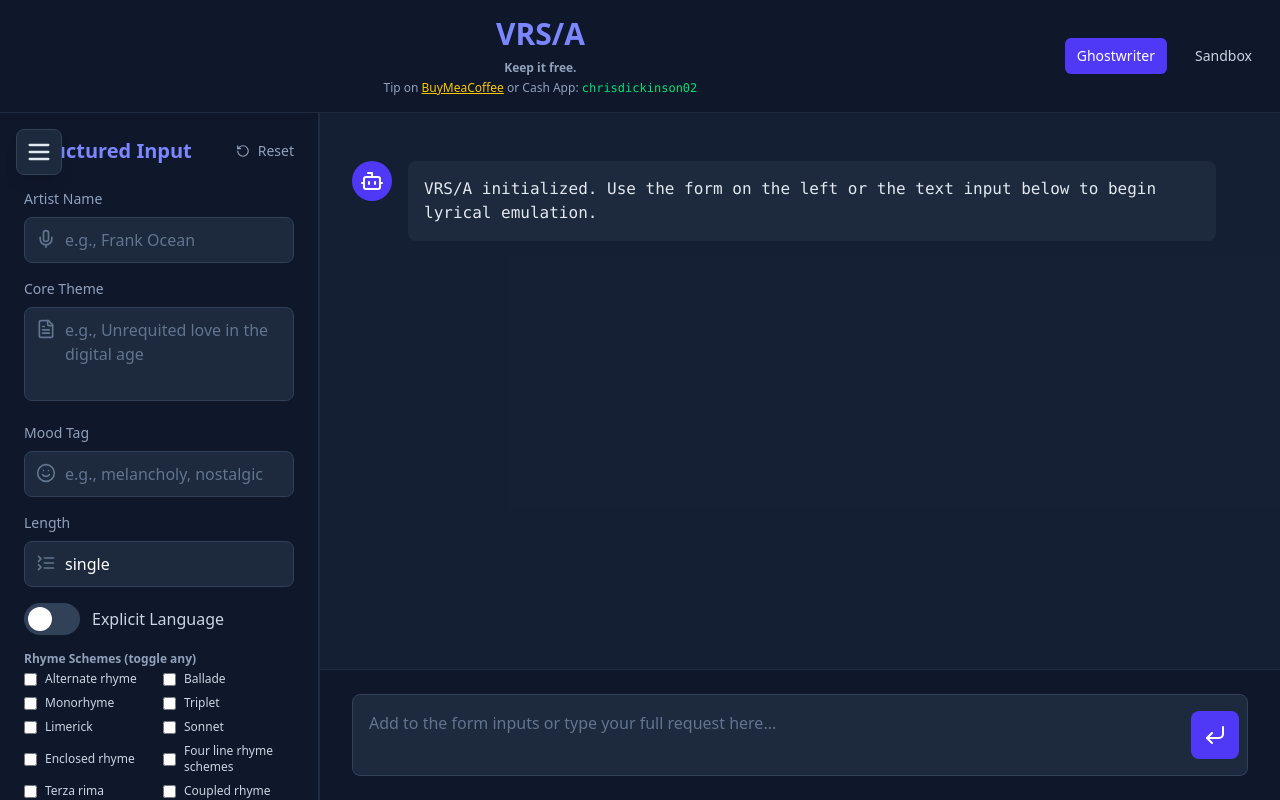
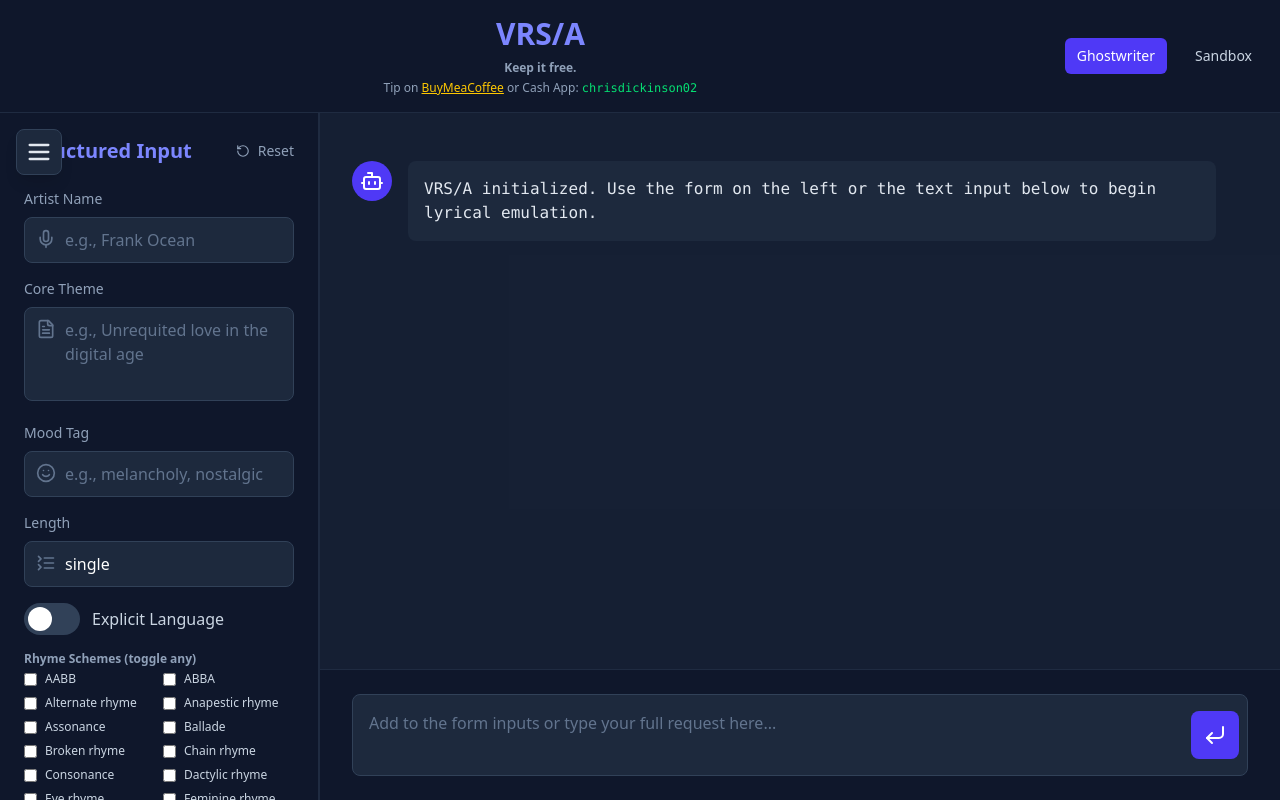
Before and after one commit to theelderemo/vrsatest, a React (Vite) app: page / in a window 1280 px wide. Built offline with nearby package versions, Linux system fonts and the light colour scheme.

Commit message:
update rhymeschemes

```diff
--- a/src/App.jsx
+++ b/src/App.jsx
@@ -35,7 +35,32 @@ const Header = ({ currentPage, setCurrentPage }) => {
 // --- Ghostwriter Page Components ---
 
 const rhymeSchemesList = [
-  "Alternate rhyme", "Ballade", "Monorhyme", "Triplet", "Limerick", "Sonnet", "Enclosed rhyme", "Four line rhyme schemes", "Terza rima", "Coupled rhyme", "Couplet", "End rhyme", "Eye rhyme", "Internal rhyme", "Slant rhyme", "Villanelle", "AABB", "ABBA", "Feminine rhyme", "Exact rhyme", "Imperfect or half rhyme", "Keatsian Ode", "Perfect rhyme"
+  "AABB",
+  "ABBA",
+  "Alternate rhyme",
+  "Anapestic rhyme",
+  "Assonance",
+  "Ballade",
+  "Broken rhyme",
+  "Chain rhyme",
+  "Consonance",
+  "Dactylic rhyme",
+  "Eye rhyme",
+  "Feminine rhyme",
+  "Four line rhyme schemes",
+  "Head rhyme",
+  "Internal rhyme",
+  "Keatsian Ode",
+  "Limerick",
+  "Masculine rhyme",
+  "Monorhyme",
+  "Perfect rhyme",
+  "Sibilant rhyme",
+  "Slant rhyme",
+  "Sonnet",
+  "Terza rima",
+  "Triplet",
+  "Villanelle",
 ];
 
 const StructuredInputForm = ({
```
Also changed, not shown: 1 other file (tests, documents, lock files or other folders).
